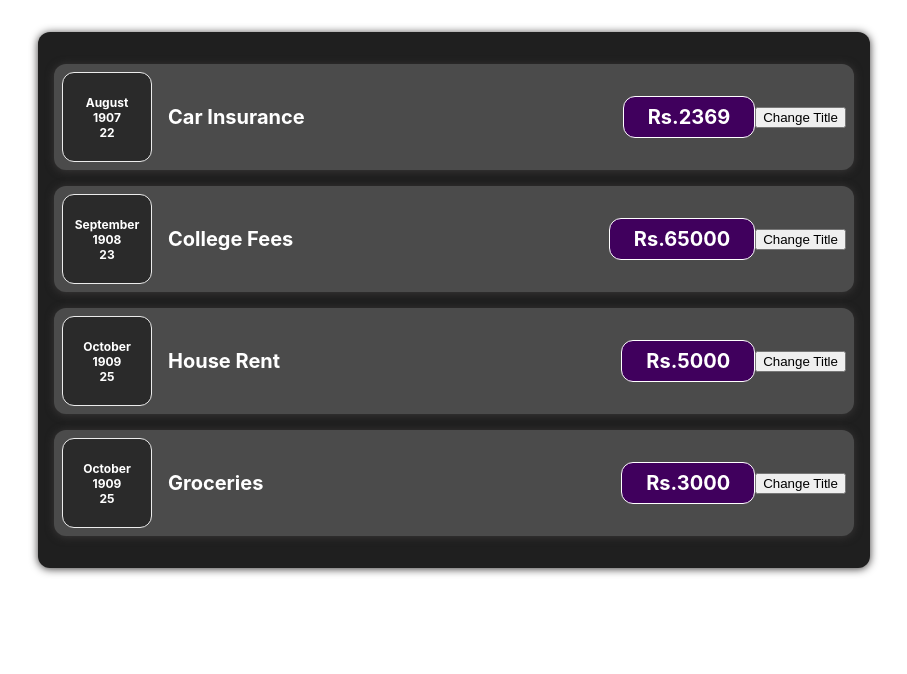
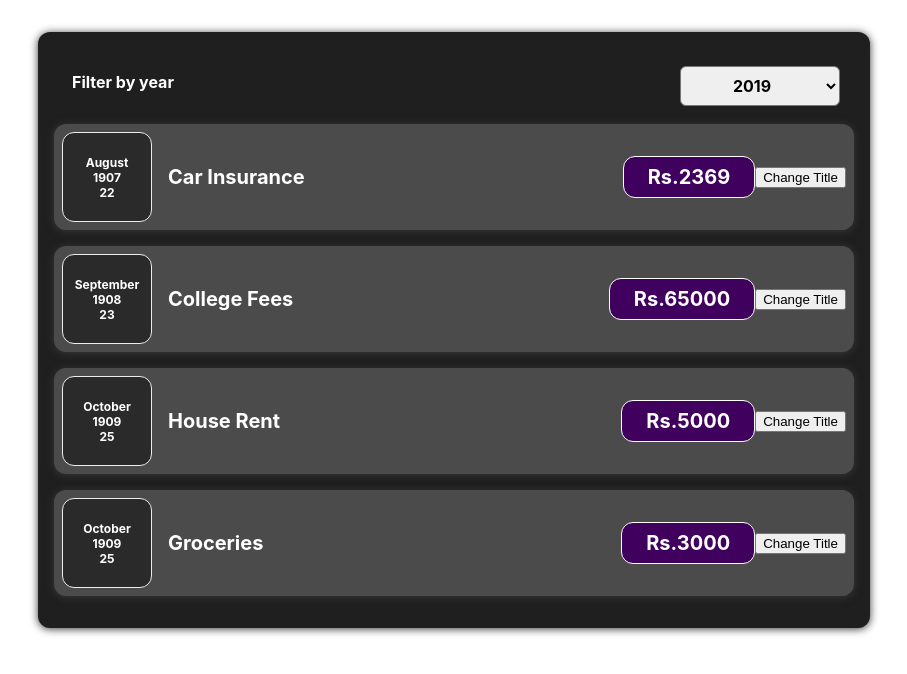
Before and after one commit to Akash007670/ExpenseTracker, a React (Create React App) app: page / in a window 1280 px wide. Shown: the top 674 px of the page, without its empty margins (186-1093 px from the left). Built offline with nearby package versions, Linux system fonts and the light colour scheme.

Commit message:
updated filter handler

```diff
--- a/src/components/Expenses/Expenses.js
+++ b/src/components/Expenses/Expenses.js
@@ -1,16 +1,27 @@
-import React from 'react'
+import React, {useState} from 'react'
+import ExpensesFilter from '../NewExpense/ExpensesFilter';
 import Card from './Card';
 import ExpenseItem from './ExpenseItem';
 import './Expenses.css';
 
 function Expenses(props) {
+
+    const [filteredYear, setFilteredYear] = useState('2019');
+
+    const filterChangehandler = (selectedYear) => {
+        setFilteredYear(selectedYear);
+    }
+
     return (
+        <div>
             <Card className = "expenses">
+                <ExpensesFilter selected = {filteredYear} onChangeFilter = {filterChangehandler} />
                 <ExpenseItem  title = {props.items[0].title} amount = {props.items[0].amount}  date = {props.items[0].date} />
                 <ExpenseItem  title = {props.items[1].title} amount = {props.items[1].amount} date = {props.items[1].date} />
                 <ExpenseItem  title = {props.items[2].title} amount = {props.items[2].amount} date = {props.items[2].date} />
                 <ExpenseItem  title = {props.items[3].title} amount = {props.items[3].amount} date = {props.items[3].date} />
             </Card>
+        </div>
     )
 }
 
```
Lines whose indentation alone changed are shown as unchanged.
